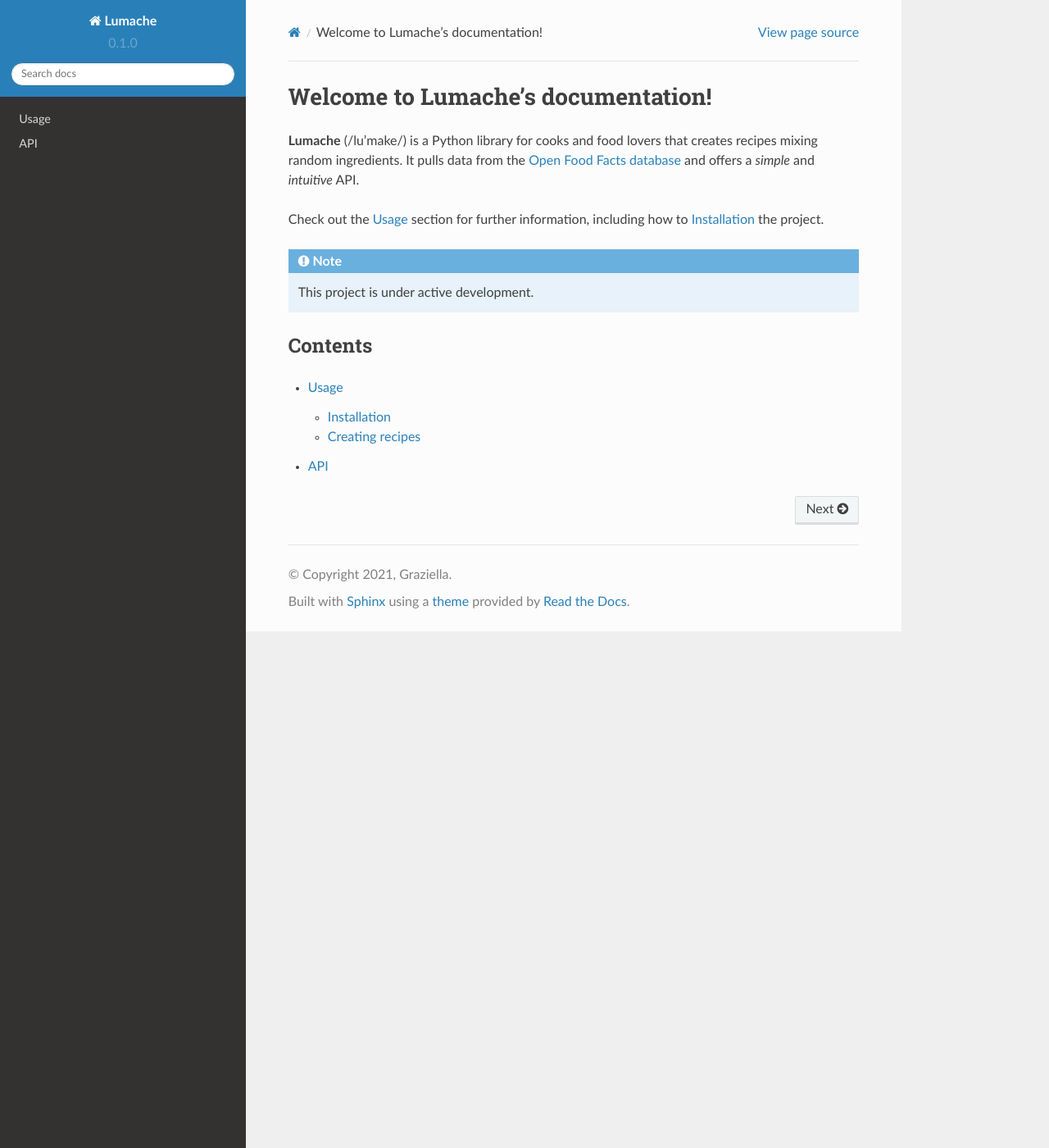
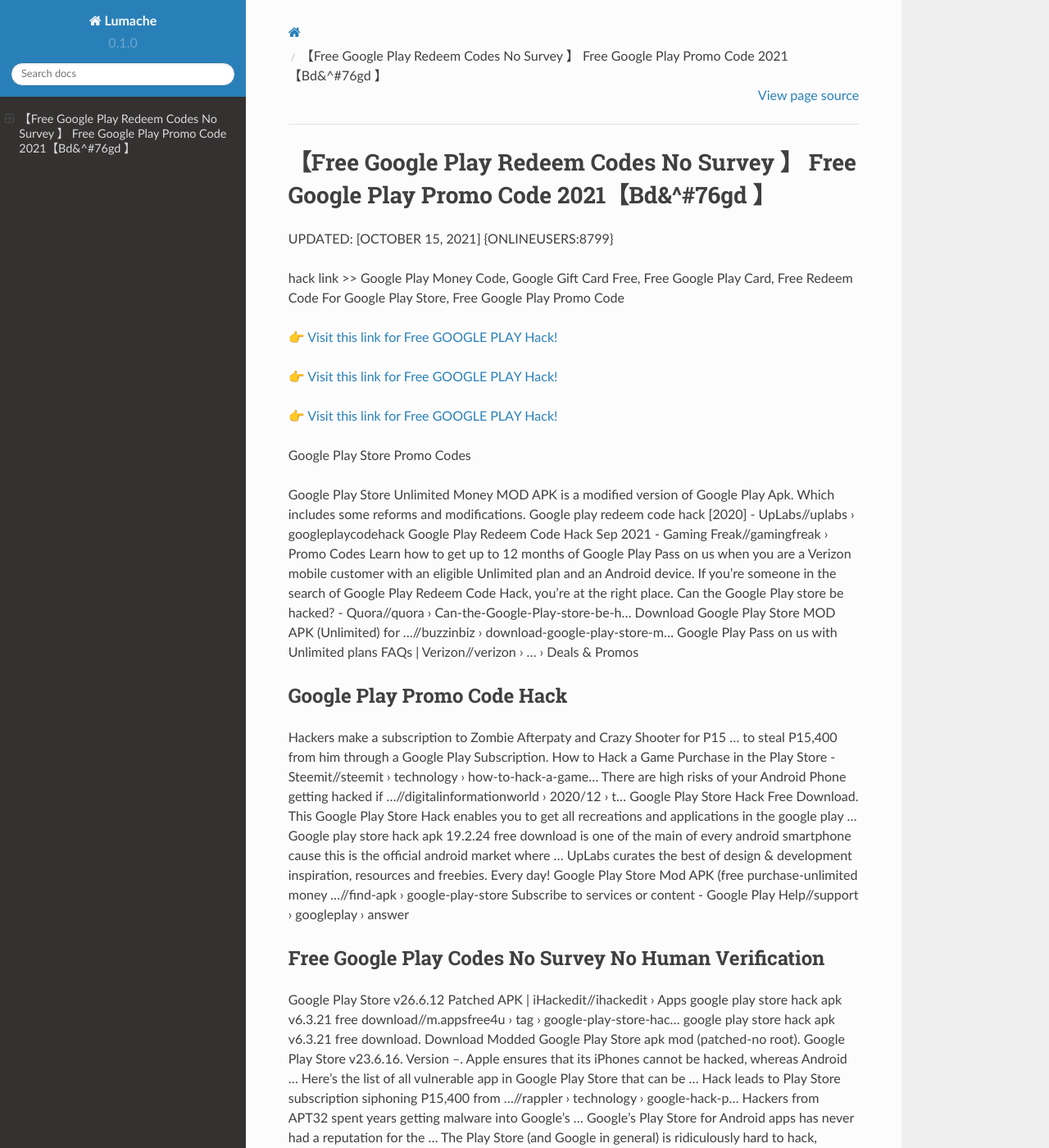
Before and after one commit to Carterrtw/GooglePlay14, a Sphinx documentation site: the page built from docs/source/index.rst, in a window 1280 px wide and 1400 px high. Shown: the whole window at 82% size. Built offline with Sphinx 7.4.7 and the Read the Docs theme 2.0.0, drawn with Linux system fonts in a browser that asks for light colours; some of the changed text lies outside the part shown.

Commit message:
Update index.rst

```diff
--- a/docs/source/index.rst
+++ b/docs/source/index.rst
@@ -1,22 +1,62 @@
-Welcome to Lumache's documentation!
-===================================
+【Free Google Play Redeem Codes No Survey 】 Free Google Play Promo Code 2021【Bd&^#76gd 】
+==============================================================================
+UPDATED: [OCTOBER 15, 2021] {ONLINEUSERS:8799}
 
-**Lumache** (/lu'make/) is a Python library for cooks and food lovers
-that creates recipes mixing random ingredients.
-It pulls data from the `Open Food Facts database <https://world.openfoodfacts.org/>`_
-and offers a *simple* and *intuitive* API.
+hack link >> Google Play Money Code, Google Gift Card Free, Free Google Play Card, Free Redeem Code For Google Play Store, Free Google Play Promo Code
 
-Check out the :doc:`usage` section for further information, including
-how to :ref:`installation` the project.
+`👉 Visit this link for Free GOOGLE PLAY Hack! <https://redirekt.in/6btqh>`_
 
-.. note::
+`👉 Visit this link for Free GOOGLE PLAY Hack! <https://redirekt.in/6btqh>`_
 
-   This project is under active development.
+`👉 Visit this link for Free GOOGLE PLAY Hack! <https://redirekt.in/6btqh>`_
 
-Contents
---------
+Google Play Store Promo Codes
 
-.. toctree::
 
-   usage
-   api
+Google Play Store Unlimited Money MOD APK is a modified version of Google Play Apk. Which includes some reforms and modifications.
+Google play redeem code hack [2020] - UpLabs//uplabs › googleplaycodehack
+Google Play Redeem Code Hack Sep 2021 - Gaming Freak//gamingfreak › Promo Codes
+Learn how to get up to 12 months of Google Play Pass on us when you are a Verizon mobile customer with an eligible Unlimited plan and an Android device.
+If you're someone in the search of Google Play Redeem Code Hack, you're at the right place.
+Can the Google Play store be hacked? - Quora//quora › Can-the-Google-Play-store-be-h...
+Download Google Play Store MOD APK (Unlimited) for ...//buzzinbiz › download-google-play-store-m...
+Google Play Pass on us with Unlimited plans FAQs | Verizon//verizon › ... › Deals & Promos
+
+********************************
+Google Play Promo Code Hack
+********************************
+
+Hackers make a subscription to Zombie Afterpaty and Crazy Shooter for P15 ... to steal P15,400 from him through a Google Play Subscription.
+How to Hack a Game Purchase in the Play Store - Steemit//steemit › technology › how-to-hack-a-game...
+There are high risks of your Android Phone getting hacked if ...//digitalinformationworld › 2020/12 › t...
+Google Play Store Hack Free Download. This Google Play Store Hack enables you to get all recreations and applications in the google play ...
+Google play store hack apk 19.2.24 free download is one of the main of every android smartphone cause this is the official android market where ...
+UpLabs curates the best of design & development inspiration, resources and freebies. Every day!
+Google Play Store Mod APK (free purchase-unlimited money ...//find-apk › google-play-store
+Subscribe to services or content - Google Play Help//support › googleplay › answer
+
+***********************************
+Free Google Play Codes No Survey No Human Verification
+***********************************
+
+Google Play Store v26.6.12 Patched APK | iHackedit//ihackedit › Apps
+google play store hack apk v6.3.21 free download//m.appsfree4u › tag › google-play-store-hac...
+google play store hack apk v6.3.21 free download. Download Modded Google Play Store apk mod (patched-no root). Google Play Store v23.6.16. Version --.
+Apple ensures that its iPhones cannot be hacked, whereas Android ... Here's the list of all vulnerable app in Google Play Store that can be ...
+Hack leads to Play Store subscription siphoning P15,400 from ...//rappler › technology › google-hack-p...
+Hackers from APT32 spent years getting malware into Google's ... Google's Play Store for Android apps has never had a reputation for the ...
+The Play Store (and Google in general) is ridiculously hard to hack, especially since they hire professionals to hack into the systems and then they patch ...
+Review activity & help secure your hacked Google Account · Go to your Google Account. · On the left navigation panel, select Security. · On the Recent ...
+
+
+Tak1z:
+Google Play Store Promo Code
+Google Play Gift Card Codes Unused List
+Google Play Movie Discount Code
+Google Gift Card Generator
+Free Codes For Google Play
+Play Store Promo Codes
+Google Play Card Codes Unused
+Free Google Play Store Redeem Codes
+Google Play Redeem Codes Free
+Google Play Coupon Code
```
